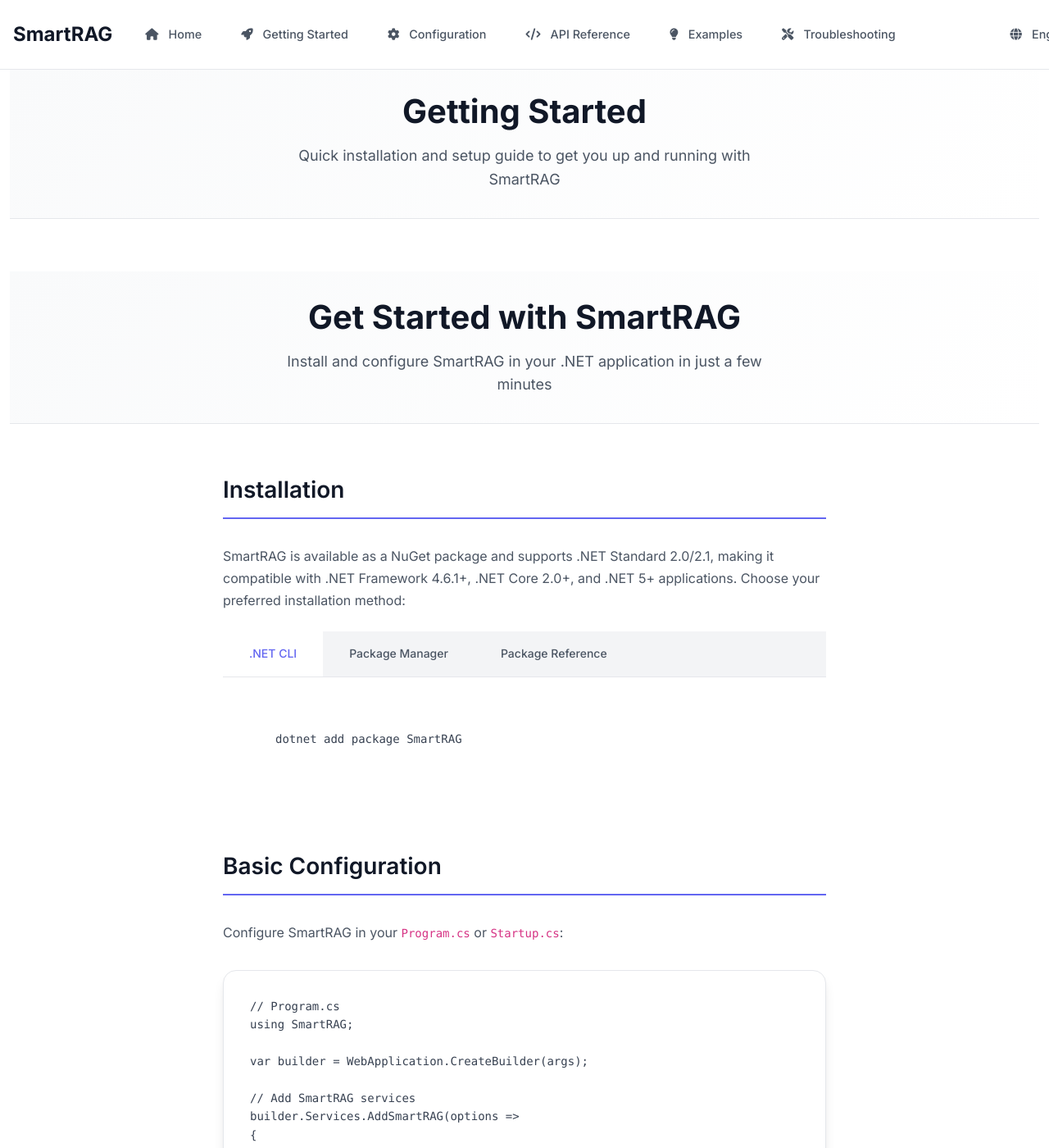
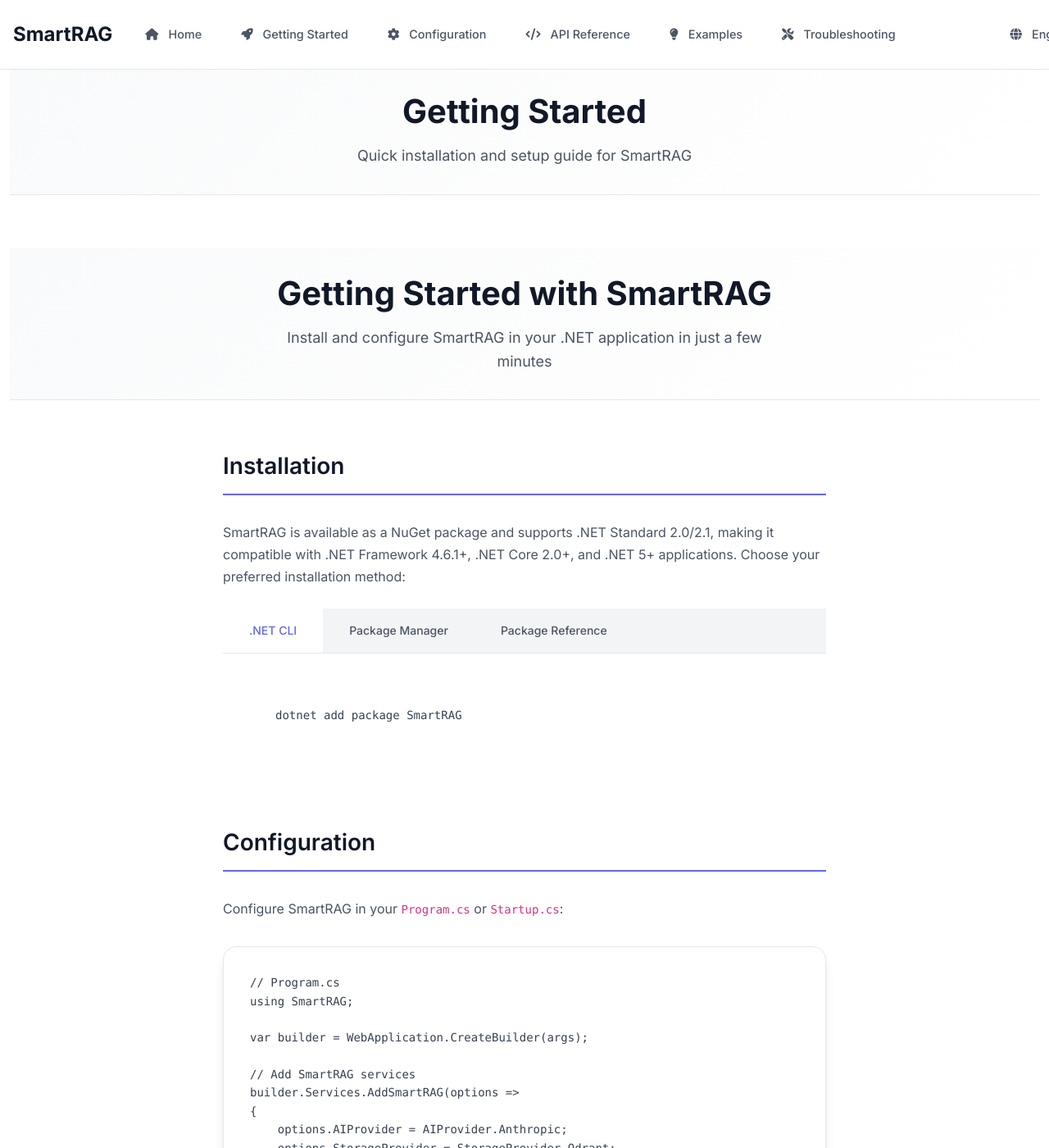
Before and after one commit to byerlikaya/SmartRAG, a Jekyll site: the page built from docs/en/getting-started.md, in a window 1280 px wide and 1400 px high. Shown: the whole window at 82% size. Built offline with Jekyll 4.4.1, drawn with Linux system fonts in a browser that asks for light colours.

Commit message:
refactor: eliminate duplicate headings and redundant expressions in getting-started pages

```diff
--- a/docs/en/getting-started.md
+++ b/docs/en/getting-started.md
@@ -1,7 +1,7 @@
 ---
 layout: default
 title: Getting Started
-description: Quick installation and setup guide to get you up and running with SmartRAG
+description: Quick installation and setup guide for SmartRAG
 lang: en
 ---
 
@@ -9,7 +9,7 @@ lang: en
     <div class="container">
         <div class="row">
             <div class="col-lg-8 mx-auto text-center">
-                <h1 class="page-title">Get Started with SmartRAG</h1>
+                <h1 class="page-title">Getting Started with SmartRAG</h1>
                 <p class="page-description">
                     Install and configure SmartRAG in your .NET application in just a few minutes
                 </p>
@@ -52,7 +52,7 @@ lang: en
         <section class="content-section">
             <div class="row">
                 <div class="col-lg-8 mx-auto">
-                    <h2>Basic Configuration</h2>
+                    <h2>Configuration</h2>
                     <p>Configure SmartRAG in your <code>Program.cs</code> or <code>Startup.cs</code>:</p>
 
                     <div class="code-example">
```
Also changed, not shown: docs/de/getting-started.md (+1 -1 lines), docs/ru/getting-started.md (+1 -1 lines), docs/tr/getting-started.md (+3 -3 lines).
